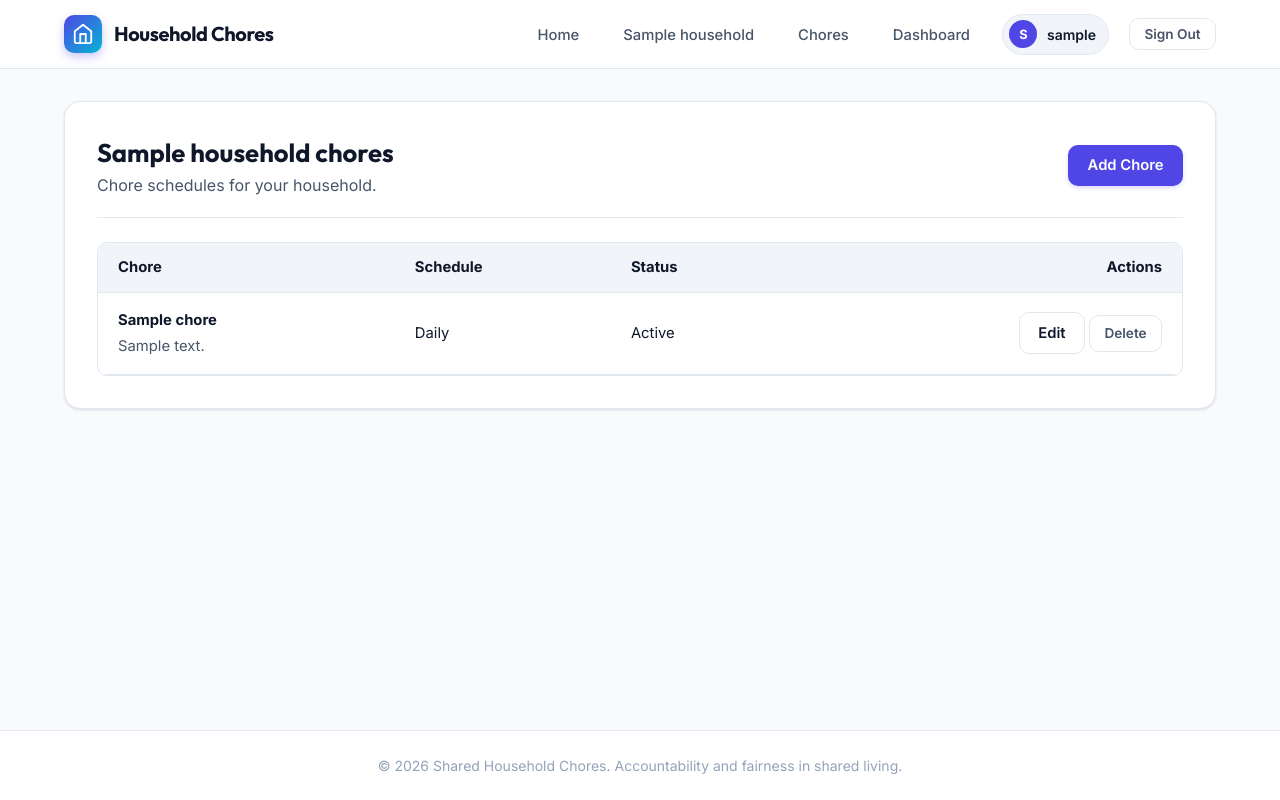
After one commit to lekann27-ux/household-chores, a Django app: page /chores/ in a window 1280 px wide. The commit adds this page. Run offline with Django 5.2, Linux system fonts and the light colour scheme; a user stored in the database is signed in; tables that the repository leaves empty hold one stand-in row (values such as "Sample post").

Commit message:
Task 05-07: Implement chore management and recurrence.

```diff
--- a/chores/models.py
+++ b/chores/models.py
@@ -1,4 +1,6 @@
 import secrets
+from django.core.exceptions import ValidationError
+from django.core.validators import MinValueValidator
 from django.contrib.auth.models import User
 from django.db import models
 
@@ -87,3 +89,89 @@ class HouseholdMembership(models.Model):
     def __str__(self):
         role = "Admin" if self.is_admin else "Member"
         return f"{self.user.username} - {self.household.name} ({role})"
+
+
+class Chore(models.Model):
+    """A household chore definition and its recurrence configuration."""
+
+    class FrequencyType(models.TextChoices):
+        DAILY = 'DAILY', 'Daily'
+        INTERVAL_DAYS = 'INTERVAL_DAYS', 'Every X days'
+        WEEKLY = 'WEEKLY', 'Weekly'
+        MONTHLY = 'MONTHLY', 'Monthly'
+
+    household = models.ForeignKey(
+        Household,
+        on_delete=models.CASCADE,
+        related_name='chores',
+    )
+    title = models.CharField(max_length=150)
+    description = models.TextField(blank=True)
+    frequency_type = models.CharField(
+        max_length=20,
+        choices=FrequencyType.choices,
+        default=FrequencyType.DAILY,
+    )
+    frequency_interval = models.PositiveIntegerField(
+        default=1,
+        validators=[MinValueValidator(1)],
+        help_text='Number of days or weeks between occurrences; monthly uses months.',
+    )
+    is_active = models.BooleanField(default=True)
+    created_at = models.DateTimeField(auto_now_add=True)
+
+    class Meta:
+        ordering = ['title', 'id']
+
+    def clean(self):
+        super().clean()
+        if self.frequency_type and self.frequency_type not in self.FrequencyType.values:
+            raise ValidationError({'frequency_type': 'Select a valid recurrence frequency.'})
+        if self.frequency_interval is not None and self.frequency_interval < 1:
+            raise ValidationError({'frequency_interval': 'The interval must be at least 1.'})
+
+    def __str__(self):
+        return self.title
+
+
+class ChoreRotationMember(models.Model):
+    """An ordered household member slot in a chore's future rotation."""
+
+    chore = models.ForeignKey(
+        Chore,
+        on_delete=models.CASCADE,
+        related_name='rotation_members',
+    )
+    membership = models.ForeignKey(
+        HouseholdMembership,
+        on_delete=models.CASCADE,
+        related_name='chore_rotations',
+    )
+    sequence_order = models.PositiveIntegerField()
+
+    class Meta:
+        ordering = ['sequence_order', 'id']
+        constraints = [
+            models.UniqueConstraint(
+                fields=['chore', 'membership'],
+                name='unique_chore_rotation_member',
+            ),
+            models.UniqueConstraint(
+                fields=['chore', 'sequence_order'],
+                name='unique_chore_rotation_order',
+            ),
+        ]
+
+    def clean(self):
+        super().clean()
+        if (
+            self.chore_id
+            and self.membership_id
+            and self.chore.household_id != self.membership.household_id
+        ):
+            raise ValidationError({
+                'membership': 'Rotation members must belong to the chore household.'
+            })
+
+    def __str__(self):
+        return f'{self.chore}: {self.membership.user} ({self.sequence_order})'
--- /dev/null
+++ b/chores/services/__init__.py
@@ -0,0 +1 @@
+"""Domain services for chore scheduling and rotation."""
--- a/chores/urls.py
+++ b/chores/urls.py
@@ -11,4 +11,8 @@ urlpatterns = [
     path('household/create/', views.household_create_view, name='household_create'),
     path('household/join/', views.household_join_view, name='household_join'),
     path('household/members/<int:membership_id>/remove/', views.household_remove_member_view, name='household_remove_member'),
+    path('chores/', views.chore_list_view, name='chore_list'),
+    path('chores/create/', views.chore_create_view, name='chore_create'),
+    path('chores/<int:chore_id>/edit/', views.chore_update_view, name='chore_update'),
+    path('chores/<int:chore_id>/delete/', views.chore_delete_view, name='chore_delete'),
 ]
--- a/chores/views.py
+++ b/chores/views.py
@@ -6,8 +6,8 @@ from django.http import HttpResponseForbidden
 from django.shortcuts import get_object_or_404, redirect, render
 from django.urls import reverse_lazy
 
-from .forms import HouseholdCreationForm, HouseholdJoinForm, LoginForm, RegisterForm
-from .models import Household, HouseholdMembership
+from .forms import ChoreForm, HouseholdCreationForm, HouseholdJoinForm, LoginForm, RegisterForm
+from .models import Chore, Household, HouseholdMembership
 
 
 def home_view(request):
@@ -184,3 +184,108 @@ def household_remove_member_view(request, membership_id):
         'household': admin_membership.household,
         'target_membership': target_membership,
     })
+
+
+def _chore_membership_or_redirect(request):
+    membership = request.user.household_memberships.select_related('household').first()
+    if membership is None:
+        messages.info(request, 'Join or create a household before managing chores.')
+        return None, redirect('household_create')
+    return membership, None
+
+
+def _is_household_admin(request, membership):
+    return membership.household.admin_id == request.user.id
+
+
+@login_required
+def chore_list_view(request):
+    """List chores for the current user's household."""
+    membership, response = _chore_membership_or_redirect(request)
+    if response:
+        return response
+
+    household = membership.household
+    return render(request, 'chores/list.html', {
+        'household': household,
+        'chores': Chore.objects.filter(household=household),
+        'is_admin': _is_household_admin(request, membership),
+    })
+
+
+@login_required
+def chore_create_view(request):
+    """Create a chore within the current household (admin only)."""
+    membership, response = _chore_membership_or_redirect(request)
+    if response:
+        return response
+    if not _is_household_admin(request, membership):
+        return HttpResponseForbidden('Only household administrators can manage chores.')
+
+    if request.method == 'POST':
+        form = ChoreForm(request.POST)
+        if form.is_valid():
+            chore = form.save(commit=False)
+            chore.household = membership.household
+            chore.save()
+            messages.success(request, f'Chore "{chore.title}" was created.')
+            return redirect('chore_list')
+    else:
+        form = ChoreForm()
+
+    return render(request, 'chores/form.html', {
+        'form': form,
+        'household': membership.household,
+        'page_title': 'Create Chore',
+        'submit_label': 'Create Chore',
+    })
+
+
+@login_required
+def chore_update_view(request, chore_id):
+    """Edit a chore only when it belongs to the admin's household."""
+    membership, response = _chore_membership_or_redirect(request)
+    if response:
+        return response
+    if not _is_household_admin(request, membership):
+        return HttpResponseForbidden('Only household administrators can manage chores.')
+
+    chore = get_object_or_404(Chore, pk=chore_id, household=membership.household)
+    if request.method == 'POST':
+        form = ChoreForm(request.POST, instance=chore)
+        if form.is_valid():
+            form.save()
+            messages.success(request, f'Chore "{chore.title}" was updated.')
+            return redirect('chore_list')
+    else:
+        form = ChoreForm(instance=chore)
+
+    return render(request, 'chores/form.html', {
+        'form': form,
+        'household': membership.household,
+        'chore': chore,
+        'page_title': 'Edit Chore',
+        'submit_label': 'Save Changes',
+    })
+
+
+@login_required
+def chore_delete_view(request, chore_id):
+    """Confirm and delete a chore owned by the current household (admin only)."""
+    membership, response = _chore_membership_or_redirect(request)
+    if response:
+        return response
+    if not _is_household_admin(request, membership):
+        return HttpResponseForbidden('Only household administrators can manage chores.')
+
+    chore = get_object_or_404(Chore, pk=chore_id, household=membership.household)
+    if request.method == 'POST':
+        title = chore.title
+        chore.delete()
+        messages.success(request, f'Chore "{title}" was deleted.')
+        return redirect('chore_list')
+
+    return render(request, 'chores/delete_confirm.html', {
+        'chore': chore,
+        'household': membership.household,
+    })
--- a/templates/base.html
+++ b/templates/base.html
@@ -41,6 +41,9 @@
                                 <a href="{% url 'household_members' %}" class="nav-link" id="nav-household">
                                     {{ active_household.name }}
                                 </a>
+                            </li>
+                            <li>
+                                <a href="{% url 'chore_list' %}" class="nav-link" id="nav-chores">Chores</a>
                             </li>
                         {% else %}
                             <li>
--- /dev/null
+++ b/templates/chores/list.html
@@ -0,0 +1,55 @@
+{% extends 'base.html' %}
+
+{% block title %}Chores | {{ household.name }}{% endblock %}
+
+{% block content %}
+<section class="dashboard-overview-card">
+    <div class="overview-header" style="display:flex; justify-content:space-between; align-items:center; gap:1rem; flex-wrap:wrap;">
+        <div>
+            <h1 class="overview-title">{{ household.name }} chores</h1>
+            <p style="color:var(--text-secondary);">Chore schedules for your household.</p>
+        </div>
+        {% if is_admin %}
+            <a class="btn btn-primary" href="{% url 'chore_create' %}" id="btn-create-chore">Add Chore</a>
+        {% endif %}
+    </div>
+
+    {% if chores %}
+        <div style="overflow-x:auto; background:white; border:1px solid var(--border-color); border-radius:var(--radius-md);">
+            <table style="width:100%; border-collapse:collapse; text-align:left; font-size:.925rem;" id="table-chores">
+                <thead>
+                    <tr style="background:var(--bg-subtle); border-bottom:1px solid var(--border-color);">
+                        <th style="padding:.85rem 1.25rem;">Chore</th>
+                        <th style="padding:.85rem 1rem;">Schedule</th>
+                        <th style="padding:.85rem 1rem;">Status</th>
+                        {% if is_admin %}<th style="padding:.85rem 1.25rem; text-align:right;">Actions</th>{% endif %}
+                    </tr>
+                </thead>
+                <tbody>
+                    {% for chore in chores %}
+                        <tr style="border-bottom:1px solid var(--border-color);" id="chore-row-{{ chore.id }}">
+                            <td style="padding:1rem 1.25rem;">
+                                <strong>{{ chore.title }}</strong>
+                                {% if chore.description %}<div style="color:var(--text-secondary); margin-top:.25rem;">{{ chore.description|linebreaksbr }}</div>{% endif %}
+                            </td>
+                            <td style="padding:1rem;">{{ chore.get_frequency_type_display }}{% if chore.frequency_type != 'DAILY' or chore.frequency_interval != 1 %} ({{ chore.frequency_interval }}){% endif %}</td>
+                            <td style="padding:1rem;">{% if chore.is_active %}Active{% else %}Inactive{% endif %}</td>
+                            {% if is_admin %}
+                                <td style="padding:1rem 1.25rem; text-align:right; white-space:nowrap;">
+                                    <a href="{% url 'chore_update' chore.id %}" class="btn btn-secondary" id="btn-edit-chore-{{ chore.id }}">Edit</a>
+                                    <a href="{% url 'chore_delete' chore.id %}" class="btn btn-logout" id="btn-delete-chore-{{ chore.id }}">Delete</a>
+                                </td>
+                            {% endif %}
+                        </tr>
+                    {% endfor %}
+                </tbody>
+            </table>
+        </div>
+    {% else %}
+        <div class="empty-state" id="empty-chores">
+            <h2>No chores yet</h2>
+            <p>{% if is_admin %}Add a chore to define your household's schedule.{% else %}Your household administrator has not added any chores yet.{% endif %}</p>
+        </div>
+    {% endif %}
+</section>
+{% endblock %}
```
Also changed, not shown: chores/admin.py (+16 -1 lines), chores/forms.py (+38 -1 lines), chores/services/recurrence.py (added, +33 -0 lines), chores/tests/test_chore_crud.py (added, +154 -0 lines), chores/tests/test_chore_models.py (added, +82 -0 lines), chores/tests/test_recurrence.py (added, +61 -0 lines), templates/chores/delete_confirm.html (added, +22 -0 lines), templates/chores/form.html (added, +32 -0 lines), chores/migrations/0002_chore_chorerotationmember.py (added).
